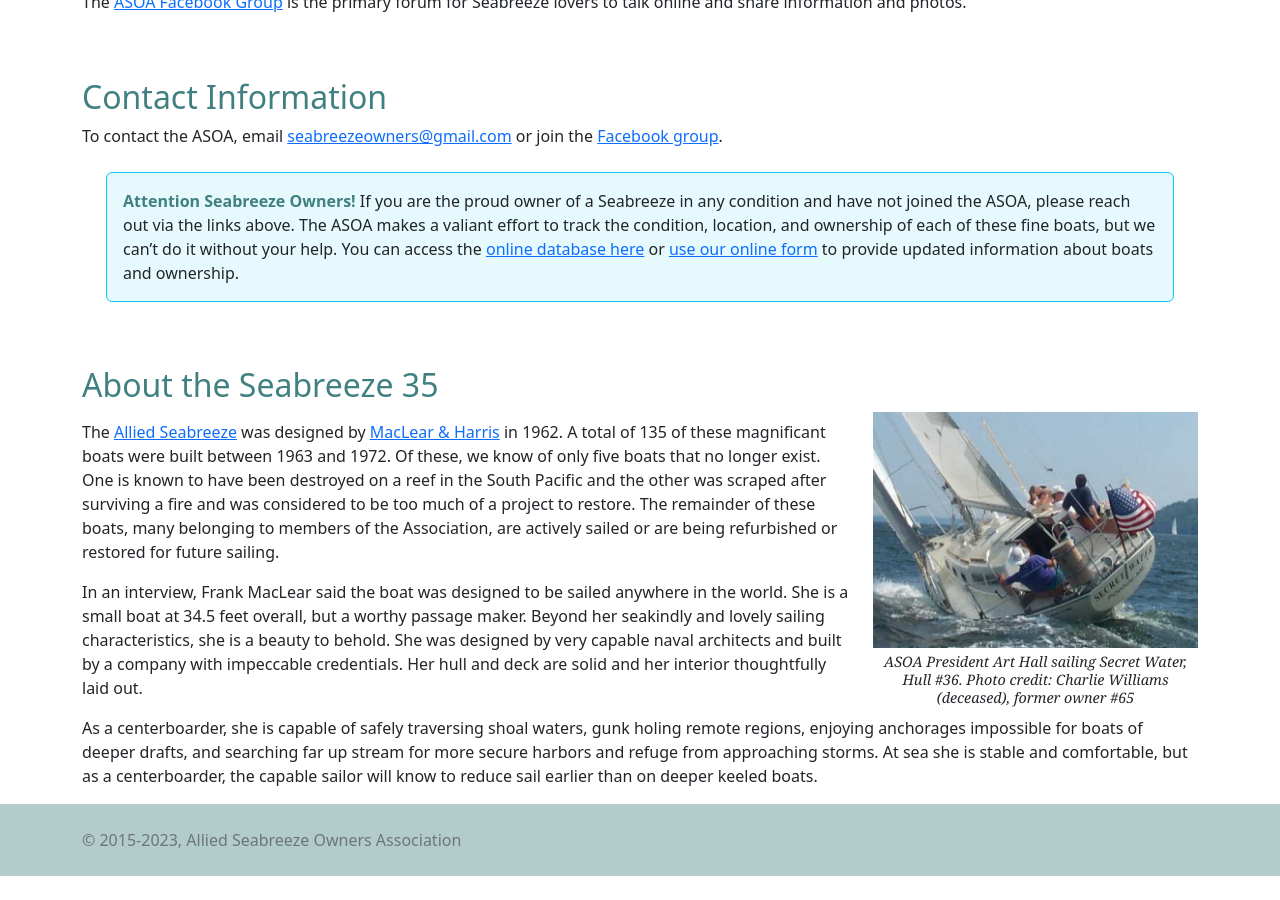
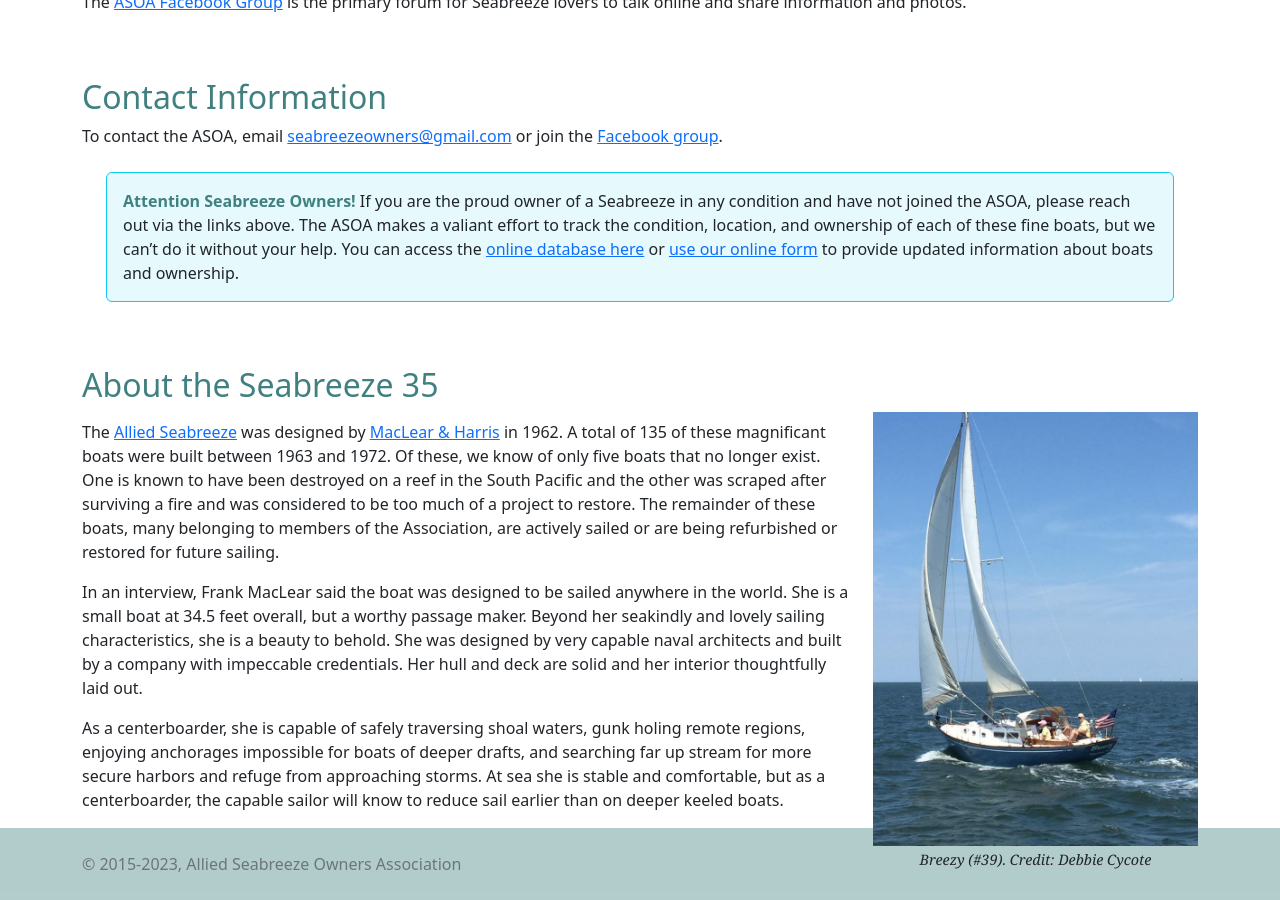
Before and after one commit to tgherzog/ASOA, a Jekyll site: the page built from index.md, in a window 1280 px wide and 900 px high, scrolled down 634 px. Built offline with Jekyll 4.4.1, drawn with Linux system fonts in a browser that asks for light colours; before the commit the page ends 1510 px from its top, so only the background shows below that.

Commit message:
Put Breezy on home page

```diff
--- a/index.md
+++ b/index.md
@@ -37,8 +37,7 @@
 
 ## About the Seabreeze 35 ##
 
-![Secret Water](assets/images/secret-water.jpg
-"ASOA President Art Hall sailing Secret Water, Hull #36. Photo credit: Charlie Williams (deceased), former owner #65"){: .float :}
+![Breezy](assets/images/breezy.jpg "Breezy (#39). Credit: Debbie Cycote"){: .float :}
 
 The [Allied Seabreeze](https://sailboatdata.com/sailboat/seabreeze-35-allied)
 was designed by [MacLear & Harris](https://sailboatdata.com/designer/maclear-harris)
```
Also changed, not shown: assets/images/breezy.jpg (added).
